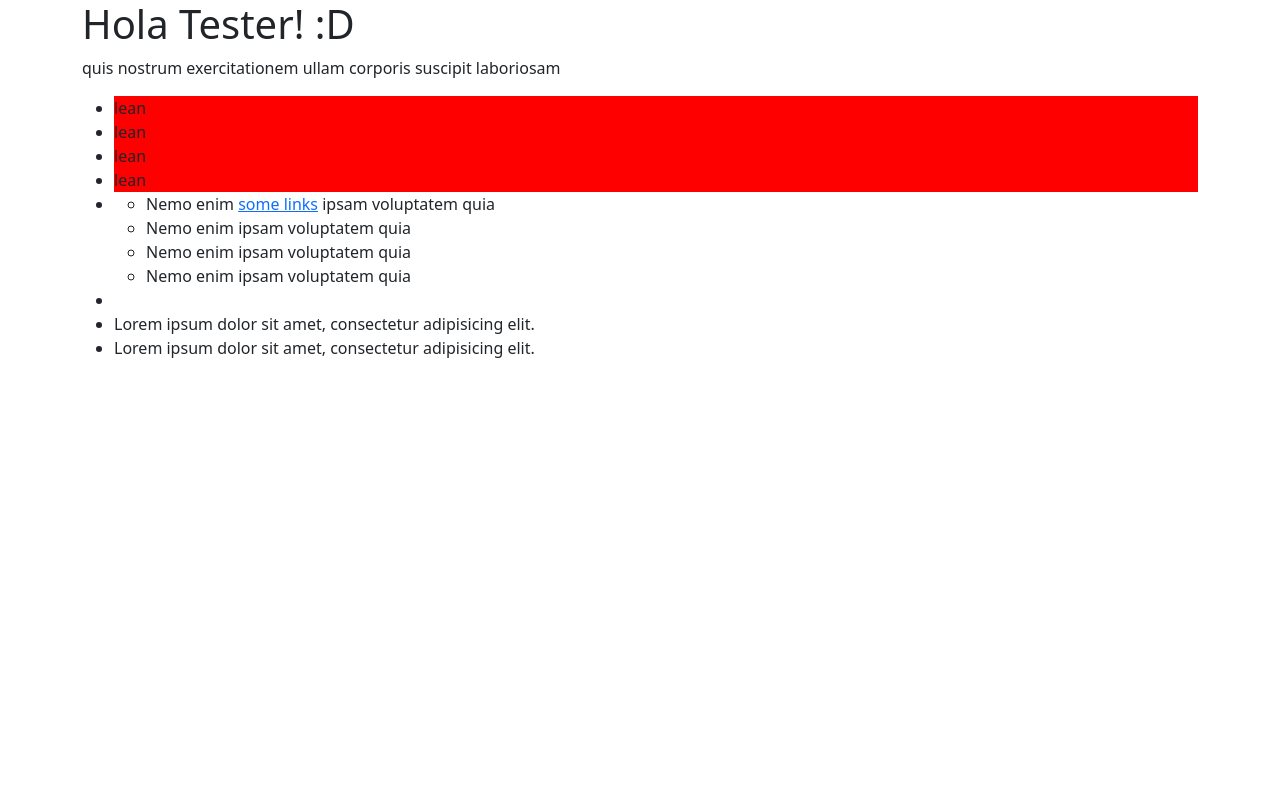
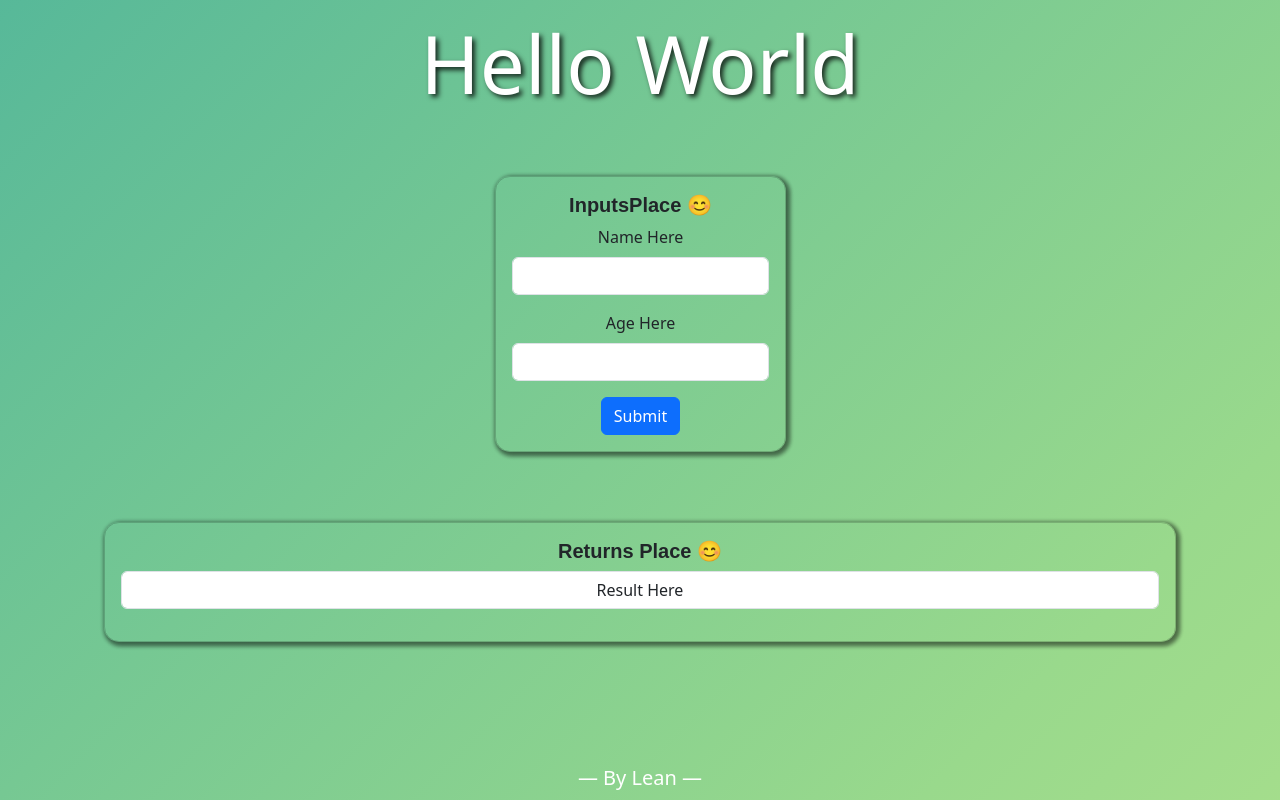
Before and after one commit to leoroan/jqueryStarterPack, a plain HTML site: page index.html in a window 1280 px wide. Drawn offline with nearby package versions, Linux system fonts and the light colour scheme.

Commit message:
some changes to make this thing work!

```diff
--- a/index.html
+++ b/index.html
@@ -7,44 +7,81 @@
     <!-- <meta name="description" content=""> -->
     <!-- <meta name="keywords" content=""> -->
     <link rel="stylesheet" href="styles/style.css">
-    <!-- <link rel="shortcut icon" href="favicon.ico" type="image/x-icon"> -->
+    <link rel="shortcut icon" type="image/x-icon" href="assets/images/moneyFavv.ico">
+    <link rel="stylesheet" href="https://cdnjs.cloudflare.com/ajax/libs/animate.css/4.1.1/animate.min.css">
     <link href="https://cdn.jsdelivr.net/npm/bootstrap@5.3.0/dist/css/bootstrap.min.css" rel="stylesheet"
         integrity="sha384-9ndCyUaIbzAi2FUVXJi0CjmCapSmO7SnpJef0486qhLnuZ2cdeRhO02iuK6FUUVM" crossorigin="anonymous">
-    <title>jQuery-Way</title>
+    <link rel="preconnect" href="https://fonts.googleapis.com">
+    <link rel="preconnect" href="https://fonts.gstatic.com" crossorigin>
+    <link href="https://fonts.googleapis.com/css2?family=Dancing+Script:wght@500;700&display=swap" rel="stylesheet">
+    <title>JQ-Test</title>
 </head>
 
 <body class="container">
+    <div class="d-flex flex-column justify-content-center h-100">
 
-    <h1>Hola Tester! :D</h1>
+        <header class="text-center">
+            <h1 class="fw-light text-white m-0">Hello World</h1>
+        </header>
 
+        <!-- <nav>
+            Nav
+        </nav> -->
 
-    <div id="container">
-        <p>quis nostrum exercitationem ullam corporis suscipit laboriosam</p>
+        <div class="d-flex flex-column justify-content-center w-100 h-100">
+            <div class="cuerpoPpal w-100 h-100">
+                <div class="container text-center">
+                    <div class="row justify-content-md-center">
+
+                        <!-- A CARD START -->
+                        <div class="col-md-auto needs-validation animate__animated animate__bounce">
+                            <div class="card bg-transparent">
+                                <div class="card-body">
+                                    <h5 class="card-title"> InputsPlace 😊</h5>
+                                    <form id="your-form" method="POST">
+
+                                        <input type="hidden" name="requestType" value="formSubmission"
+                                            style="display: none">
+
+                                        <div class="mb-3">
+                                            <label for="exampleInputEmail1" class="form-label">Name Here</label>
+                                            <input type="text" class="form-control" id="exampleInputName1" name="name">
+                                        </div>
+                                        <div class="mb-3">
+                                            <label for="exampleInputAge1" class="form-label">Age Here</label>
+                                            <input type="text" class="form-control" id="exampleInputAge1" name="age">
+                                        </div>
+                                        <button id="submitButton1" type="submit" class="btn btn-primary">Submit</button>
+                                    </form>
+
+                                </div>
+                            </div>
+                        </div>
+
+                        <div class="col-md-12 needs-validation animate__animated animate__bounce">
+                            <div class="card bg-transparent">
+                                <div class="card-body">
+                                    <h5 class="card-title"> Returns Place 😊</h5>
+                                    <div class="mb-3">
+                                        <label id="result" for="exampleResult" class="form-control">Result Here</label>
+                                    </div>
+                                    <div id="resultAlways"></div>
+                                </div>
+                            </div>
+                        </div>
+                        <!-- A CARD END -->
+                    </div>
+                </div>
+            </div>
+        </div>
+
+        <footer class="container text-center w-100">
+            <a href="https://github.com/leoroan" class="text-decoration-none">
+                <h5 class="fw-light text-white m-0">— By Lean —</h5>
+            </a>
+        </footer>
+
     </div>
-    <ul>
-        <li class="class1">Lorem ipsum dolor sit amet, consectetur adipisicing elit.</li>
-        <li class="class1">Lorem ipsum dolor sit amet, consectetur adipisicing elit</li>
-        <li class="class1">Lorem ipsum dolor sit amet, consectetur adipisicing elit</li>
-        <li class="class1">Lorem ipsum dolor sit amet, consectetur adipisicing elit</li>
-        <li>
-            <ul>
-                <li>Nemo enim <a href="">some links</a> ipsam voluptatem quia </li>
-                <li>Nemo enim ipsam voluptatem quia </li>
-                <li>Nemo enim ipsam voluptatem quia </li>
-                <li>Nemo enim ipsam voluptatem quia </li>
-            </ul>
-            <li>
-        <li class="class2">Lorem ipsum dolor sit amet, consectetur adipisicing elit.</li>
-        <li class="class2">Lorem ipsum dolor sit amet, consectetur adipisicing elit.</li>
-    </ul>
-
-
-    <script src="http://code.jquery.com/jquery-1.10.1.min.js"></script>
-    <script src="js/script.js"></script>
-
-
-
-
     <!-- JQUERY THING -->
     <script src="https://ajax.googleapis.com/ajax/libs/jquery/3.7.0/jquery.min.js"></script>
     <script src="scripts/script.js"></script>
--- a/scripts/script.js
+++ b/scripts/script.js
@@ -1,6 +1,29 @@
 console.log("hello tester!");
 
-$('.class1').text('lean');
+const url ="" ;
 
-// asi agrega una clase de css creada
-$('.class1').addClass('prueba');
+// form_listener
+
+$('#your-form').on('click', '#submitButton1', function (e) {
+  e.preventDefault();
+
+  //alternative: instead of 'formSubmit.json' you can grab the target from the form tag: $(this).attr('action')
+  $.ajax( {
+    url: url,
+    type: 'POST',
+    data: $(this).serialize()
+  })
+    .done(function (response) {
+      // manejar la respuesta correcta a mi manera
+      $('#result').text(response.message);
+    })
+    .fail(function (request, errorType, errorMessage) {
+      //timeout, error, abort, parseerror
+      // alert(errorMessage);
+      console.log(errorType);
+      $('#result').text(errorType +" "+ errorMessage);
+    })
+    .always(function () {
+      $('#resultAlways').text('POST ejecutado');
+    });
+});
--- /dev/null
+++ b/styles/_background.scss
@@ -0,0 +1,20 @@
+
+body {
+  $gradient-colors: $color1, $color2, $color3, $color4, $color5, $color6, $color7, $color8, $color9, $color10;
+  background: linear-gradient(-45deg, $gradient-colors);
+  background-size: 400% 400%;
+  animation: gradient 15s ease infinite;
+  height: 100vh;
+}
+
+@keyframes gradient {
+  0% {
+    background-position: 0% 50%;
+  }
+  50% {
+    background-position: 100% 50%;
+  }
+  100% {
+    background-position: 0% 50%;
+  }
+}
--- /dev/null
+++ b/styles/_cards.scss
@@ -0,0 +1,24 @@
+.card {
+  margin: 35px 10px 35px 10px;
+  box-shadow: 2px 2px 4px 2px rgba(0, 0, 0, 0.3), 2px 2px 4px 2px rgba(0, 0, 0, 0.3);
+  border-radius: 15px !important;
+
+  h5 {
+    font-family: $fontFamilyBody, 'Times New Roman', Times, serif;
+    font-weight: 800 !important;
+  }
+
+}
+
+.form-control {
+
+
+  &-card {
+    background-color: transparent !important;
+    @extend .form-control;
+    border: 1px solid black !important;
+    border-radius: 15px !important;
+    box-shadow: 2px 1px 2px 1px rgba(0, 0, 0, 0.3) !important;
+    text-align: center;
+  }
+}
--- /dev/null
+++ b/styles/_cuerpo.scss
@@ -0,0 +1,4 @@
+.cuerpoPpal {
+  margin: 15px 0 15px 0;
+  border-radius: 25px;
+}
--- /dev/null
+++ b/styles/_footer.scss
@@ -0,0 +1,3 @@
+footer {
+  margin: 10px 0 10px 0;
+}
--- /dev/null
+++ b/styles/_header.scss
@@ -0,0 +1,10 @@
+header {
+  margin: 15px 0 15px 0;
+
+  .fw-light {
+    font-weight: 300 !important;
+    font-size: 5rem !important;
+    text-shadow: 3px 3px 5px rgba(0, 0, 0, 0.8) !important;
+  }
+
+}
--- a/styles/_normalize.scss
+++ b/styles/_normalize.scss
@@ -347,3 +347,9 @@ template {
 [hidden] {
   display: none;
 }
+
+* {
+  box-sizing: border-box;
+  margin: 0;
+  padding: 0;
+}
--- /dev/null
+++ b/styles/_vars.scss
@@ -0,0 +1,12 @@
+$color1: #D9ED92;
+$color2: #B5E48C;
+$color3: #99D98C;
+$color4: #76C893;
+$color5: #52B69A;
+$color6: #34A0A4;
+$color7: #168AAD;
+$color8: #1A759F;
+$color9: #1E6091;
+$color10: #184E77;
+
+$fontFamilyBody: 'Titillium Web', sans-serif;
--- a/styles/style.scss
+++ b/styles/style.scss
@@ -1,6 +1,7 @@
+@import "_vars.scss";
 @import "_normalize.scss";
-
-.prueba {
-  background-color: red;
-
-}
+@import "_background.scss";
+@import "_header.scss";
+@import "_cuerpo.scss";
+@import "_cards.scss";
+@import "_footer.scss";
```
Also changed, not shown: styles/style.css, 1 other file.
